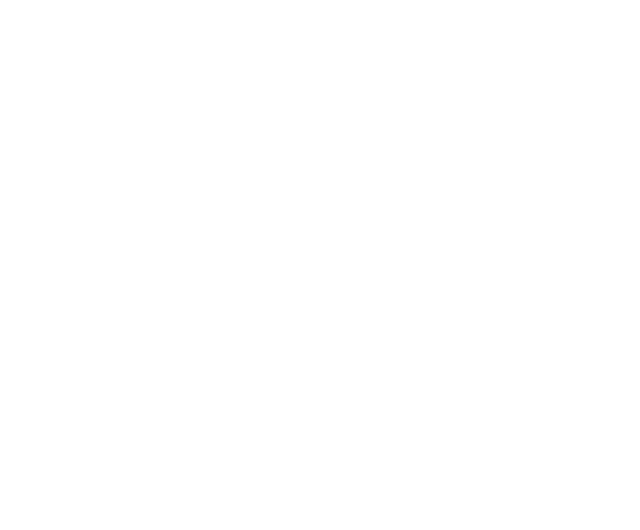
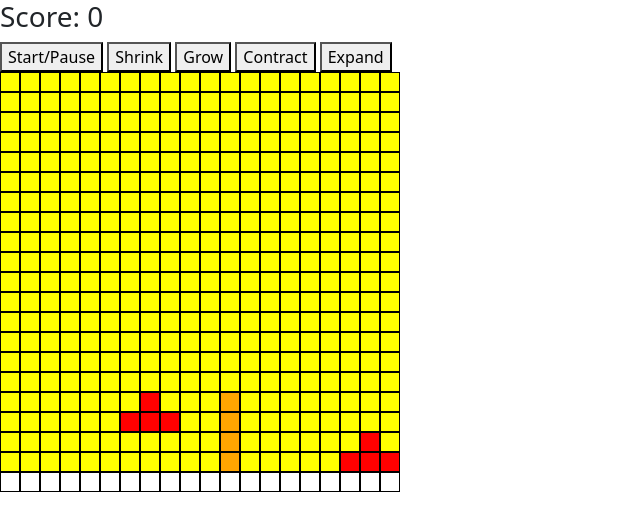
Before and after one commit to JJohan-work/Tetris, a plain HTML site: page index.html in a window 1280 px wide. Shown: the whole page, without its empty margins (0-640 px from the left). Drawn offline with Linux system fonts and the light colour scheme.

Commit message:
add screen, falling tetrominos, ability to change width

```diff
--- a/css/styles.css
+++ b/css/styles.css
@@ -0,0 +1,29 @@
+.grid {
+  width: 400px;
+  height: 400px;
+  display: flex;
+  flex-wrap: wrap;
+  background-color: yellow;
+}
+
+.grid div {
+  height: 20px;
+  width:20px;
+  border:1px solid black;
+}
+
+.tetrominoblue {
+  background-color: blue;
+}
+
+.tetrominored {
+  background-color: red;
+}
+
+.tetrominogreen {
+  background-color: green;
+}
+
+.tetrominoorange {
+  background-color: orange;
+}
--- a/index.html
+++ b/index.html
@@ -6,8 +6,16 @@
   <link href="css/styles.css" rel="stylesheet" type="text/css">
   <script src="js/jquery-3.5.1.js"></script>
   <script src="js/script.js"></script>
-  <title>Document</title>
+  <title>Tetris</title>
 </head>
 <body>
 
+  <h3>Score: <span id="score">0</span></h3>
+  <button id="start-button">Start/Pause</button>
+  <button id="shrink">Shrink</button>
+  <button id="grow">Grow</button>
+  <button id="contract">Contract</button>
+  <button id="expand">Expand</button>
+  <div class="grid">
+  </div>
 </body>
--- a/js/script.js
+++ b/js/script.js
@@ -0,0 +1,119 @@
+document.addEventListener('DOMContentLoaded', () => {
+  const width = 20;
+
+  //add pixel divs
+  for (let i = 0; i < 400; i++) {
+    $('.grid').append('<div></div>');
+  }
+  for (let i = 0; i < width; i++) {
+    $('.grid').append('<div class="taken"></div>');
+  }
+
+  //select grid from DOM
+  const grid = document.querySelector('.grid');
+  let squares = document.querySelectorAll('.grid div');
+  const ScoreDisplay = document.querySelector("#score")
+  const StartBtn = document.querySelector("#start-button")
+
+  //The Tetrominoes
+  const lTetromino = [
+    [1, width+1, width*2+1, 2],
+    [width, width+1, width+2, width*2+2],
+    [1, width+1, width*2+1, width*2],
+    [width, width*2,width*2+1, width*2+2]
+  ]
+  const zTetromino = [
+    [0,width,width+1,width*2+1],
+    [width+1, width+2,width*2,width*2+1],
+    [0,width,width+1,width*2+1],
+    [width+1, width+2,width*2,width*2+1]
+  ]
+  const tTetromino = [
+    [1,width,width+1,width+2],
+    [1,width+1,width+2,width*2+1],
+    [width,width+1,width+2,width*2+1],
+    [1,width,width+1,width*2+1]
+  ]
+  const oTetromino = [
+    [0,1,width,width+1],
+    [0,1,width,width+1],
+    [0,1,width,width+1],
+    [0,1,width,width+1]
+  ]
+  const iTetromino = [
+    [1,width+1,width*2+1,width*3+1],
+    [width,width+1,width+2,width+3],
+    [1,width+1,width*2+1,width*3+1],
+    [width,width+1,width+2,width+3]
+  ]
+
+  const theTetrominoes = [lTetromino, zTetromino, tTetromino, oTetromino, iTetromino]
+
+  //The colors
+
+  colors = ["tetrominoblue","tetrominored","tetrominogreen","tetrominoorange"]
+
+  let currentPosition = Math.floor(Math.random()*width)
+  let currentRotation = Math.floor(Math.random()*4)
+  let currentColor = colors[Math.floor(Math.random()*colors.length)]
+  console.log(currentRotation);
+
+
+
+  //change the screen size
+
+
+
+//randomly select a Tetromino and its first rotation
+  let random = Math.floor(Math.random()*theTetrominoes.length)
+  let current = theTetrominoes[random][currentRotation]
+
+
+  //draw the Tetromino
+  function draw () {
+    current.forEach(index => {
+      squares[currentPosition + index].classList.add(currentColor)
+    })
+  }
+
+  //undraw the Tetromino
+  function undraw() {
+    current.forEach(index => {
+      squares[currentPosition + index].classList.remove(currentColor)
+    })
+  }
+
+  //make the tetromino move down every second
+  timerId = setInterval(moveDown, 100)
+
+  function moveDown() {
+    undraw()
+    currentPosition += width
+    draw()
+    freeze()
+  }
+
+  //freeze function
+  function freeze() {
+    if(current.some(index => squares[currentPosition + index + width].classList.contains('taken'))) {
+      current.forEach(index => squares[currentPosition + index].classList.add('taken'))
+      //start a new tetromino falling
+      random = Math.floor(Math.random() * theTetrominoes.length)
+      current = theTetrominoes[random][currentRotation]
+      currentPosition = Math.floor(Math.random()*width)
+      currentColor = colors[Math.floor(Math.random()*3)]
+      currentRotation = Math.floor(Math.random()*4)
+      draw()
+    }
+  }
+
+  //move the tetromino left or right unless at edge or blocked by .taken
+
+
+
+
+
+
+
+
+})
```
Also changed, not shown: 1 other file.
